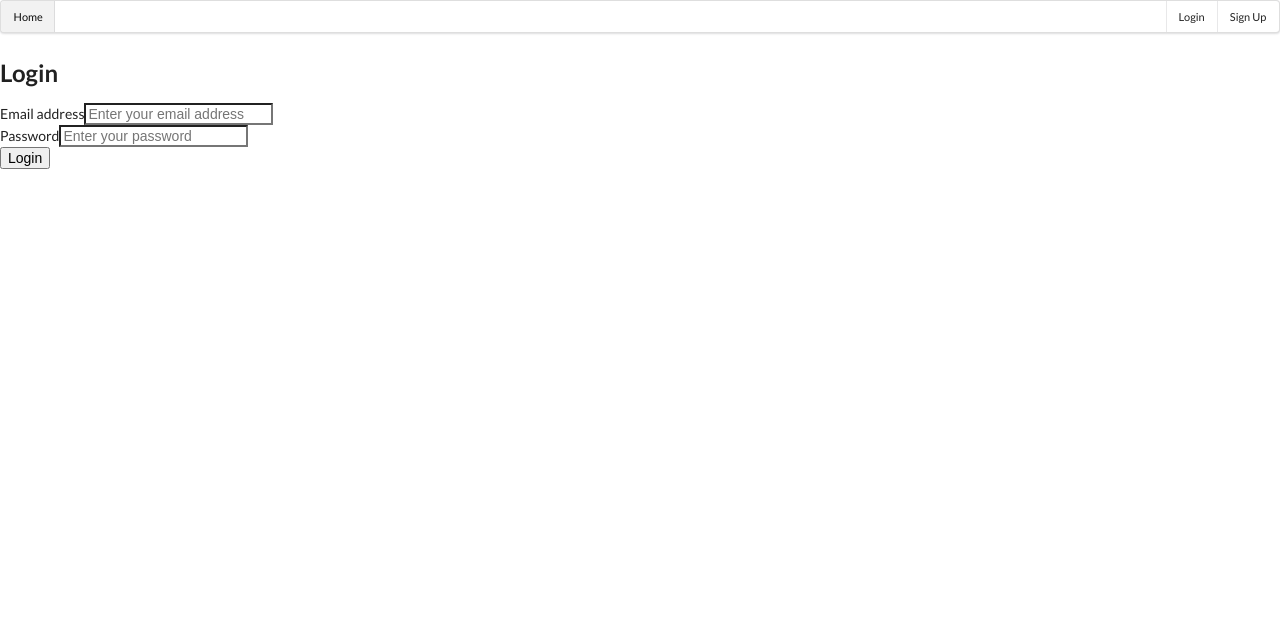
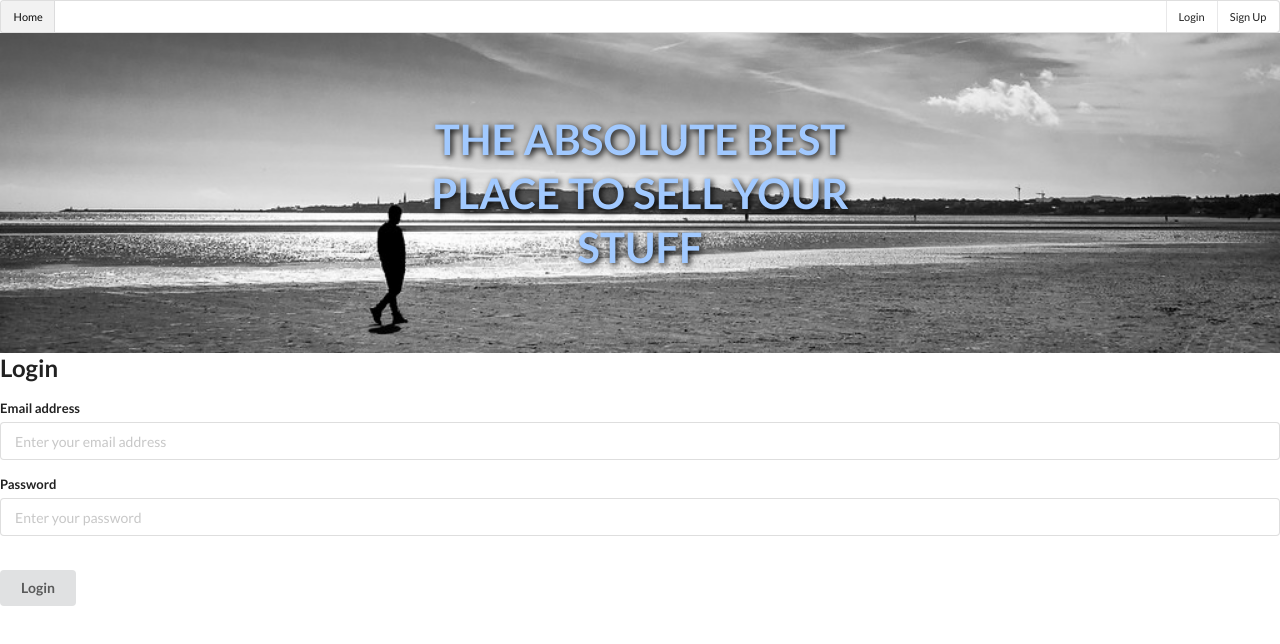
Before and after one commit to Rian-Sanjaya/sellmystuff, a React (Create React App) app: page /login in a window 1280 px wide. Shown: the top 644 px of the page. Built offline with nearby package versions, Linux system fonts and the light colour scheme.

Commit message:
style menu, hero image, login page

```diff
--- a/src/components/login.js
+++ b/src/components/login.js
@@ -77,10 +77,11 @@ class Login extends React.Component {
     return (
       <div>
         <Navigation />
+        <div>
           <h2>Login</h2>
-        <form>
-          <label>
-            <span className="login-label">Email address</span>
+          <form className="ui form">
+            <div className="field">
+              <label>Email address</label>
               <input
                 type="email"
                 name="email"
@@ -89,10 +90,9 @@ class Login extends React.Component {
                 onChange={this.handleChange}
                 required
               />
-          </label>
-          <br />
-          <label>
-            <span className="login-label">Password</span>
+            </div>
+            <div className="field">
+              <label>Password</label>
               <input
                 type="password"
                 name="password"
@@ -101,18 +101,17 @@ class Login extends React.Component {
                 onChange={this.handleChange}
                 required
               />
-          </label>
+            </div>
             <br />
-          <input
-            className="login-button"
+            <button
+              className="ui button"
               type="submit"
-            value="Login"
               onClick={this.handleLogin}
-          />
+            >
+              Login
+            </button>
           </form>
-        {/* <button onClick={this.login}>
-          Login
-        </button> */}
+        </div>
       </div>
     );
   }
--- a/src/components/navigation.js
+++ b/src/components/navigation.js
@@ -2,6 +2,7 @@ import React from 'react';
 import { Link } from 'react-router-dom';
 import { connect } from 'react-redux';
 import { logoutSuccess } from '../actions/authActions';
+import '../style/style.css';
 
 class Navigation extends React.Component {
   handleLogout() {
@@ -36,8 +37,15 @@ class Navigation extends React.Component {
     }
 
     return (
-      <div className="ui mini menu">
-        {list}
+      <div>
+        <div className="ui mini menu" style={{ margin: 0 }}>
+          {list}
+        </div>
+        <div className="hero-image">
+          <h2 className="hero-text">
+            THE ABSOLUTE BEST PLACE TO SELL YOUR STUFF
+          </h2>
+        </div>
       </div>
     );
   }
--- /dev/null
+++ b/src/style/style.css
@@ -0,0 +1,21 @@
+.hero-image {
+  position: relative;
+  width: 100%;
+  height: 320px;
+  background-size: cover;
+  background: url('/hero-image.jpg') no-repeat 0 80%;
+  background-size: cover;
+}
+
+.hero-text {
+  color: #a1c9ff;
+  font-weight: 800;
+  position: absolute;
+  top: 50%;
+  left: 50%;
+  transform: translate(-50%, -50%);
+  width: 40%;
+  text-align: center;
+  filter: drop-shadow(2px 2px 3px black);
+  font-size: 3rem;
+}
```
Also changed, not shown: public/hero-image.jpg (added). Lines whose indentation alone changed are shown as unchanged.
